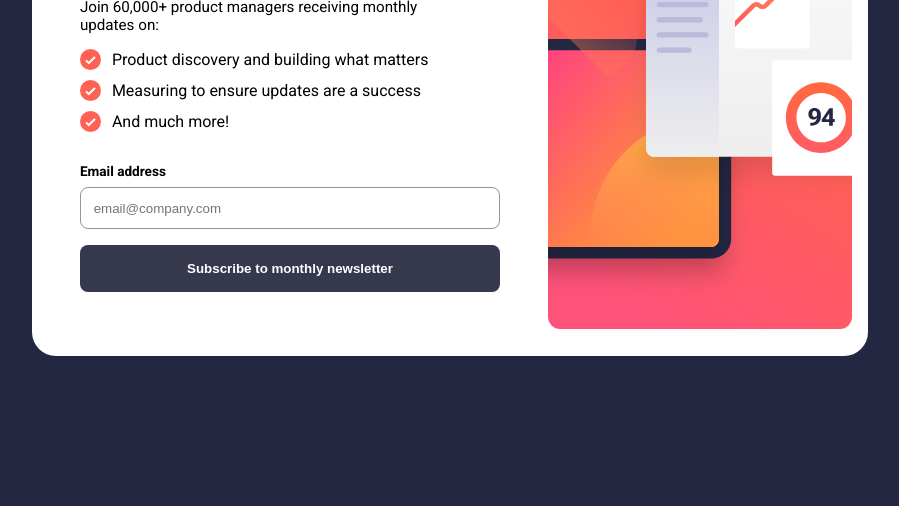
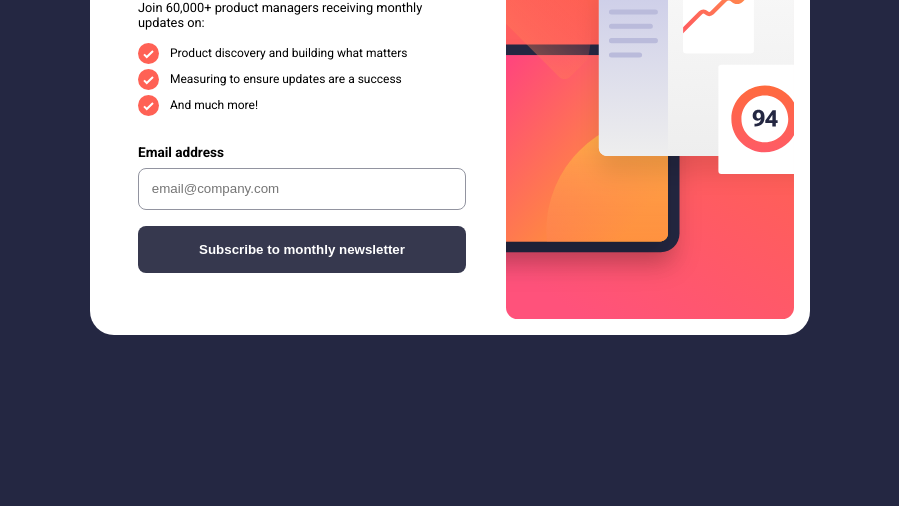
Before and after one commit to N1Coder/newsletter-sign-up-component, a website built with Vite: page index.html in a window 1280 px wide. Shown: the part 294-800 px from the top of the page, without its empty margins (190-1089 px from the left). Built offline with nearby package versions, Linux system fonts and the light colour scheme.

Commit message:
add hover & active state fix component layout

```diff
--- a/index.html
+++ b/index.html
@@ -49,12 +49,10 @@
         </form>
       </div>
 
-      <div class="main-form__right">
-        <img
-          src="./public/assets/images/illustration-sign-up-desktop.svg"
-          alt="Form Illustration"
-        />
-      </div>
+      <img
+        src="./public/assets/images/illustration-sign-up-desktop.svg"
+        alt="Form Illustration"
+      />
     </section>
 
     <!-- Success message start -->
--- a/style.css
+++ b/style.css
@@ -5,6 +5,12 @@
 
   /* color */
   --primary-tomato: 4, 100%, 67%;
+  --primary-red: 346, 96%, 65%;
+  --primary-gradient: linear-gradient(
+    60deg,
+    hsl(var(--primary-red)) 5%,
+    hsl(var(--primary-tomato)) 95%
+  );
   --neutral-dark-slate-grey: 234, 29%, 20%;
   --neutral-charcoal-grey: 235, 18%, 26%;
   --neutral-grey: 231, 7%, 60%;
@@ -28,27 +34,30 @@ body {
 }
 
 .main-form {
-  display: flex;
+  display: grid;
+  grid-template-columns: repeat(2, 1fr);
   align-items: center;
+  justify-items: flex-end;
+  max-width: 45rem;
   border-radius: 1.5rem;
   background-color: hsla(var(--neutral-white));
+  padding: 1rem 3rem;
+  padding-right: 1rem;
 }
 
 .main-form .main-form__left {
   display: flex;
   flex-direction: column;
-  padding: 4rem 3rem;
 }
 
 .heading .title {
-  font-size: 3.3rem;
+  font-size: 2.4rem;
   margin-bottom: 1rem;
 }
 
 .heading .sub-title {
-  font-size: 0.95rem;
+  font-size: 0.8rem;
   margin-bottom: 1rem;
-  width: 85%;
 }
 
 .lists-benefit {
@@ -57,6 +66,7 @@ body {
   gap: 0.75rem;
   list-style: none;
   margin-bottom: 2rem;
+  font-size: 0.75rem;
 }
 
 .lists-benefit .list {
@@ -68,7 +78,7 @@ body {
   content: url("./public/assets/images/icon-list.svg");
   position: absolute;
   left: 0;
-  top: -1px;
+  top: -3px;
 }
 
 .input-email {
@@ -91,7 +101,7 @@ body {
 }
 
 .input-email button {
-  background-color: hsla(var(--neutral-charcoal-grey));
+  background: hsla(var(--neutral-charcoal-grey));
   color: hsla(var(--neutral-white));
   font-weight: var(--font-bold);
   padding: 1rem;
@@ -100,7 +110,16 @@ body {
   border-radius: 0.5rem;
 }
 
-.main-form__right img {
-  max-width: 20rem;
-  padding-right: 1rem;
+.input-email input:focus-visible {
+  border-width: 2px;
+  border-color: hsla(var(--neutral-charcoal-grey));
 }
+
+.input-email button:hover,
+.input-email button:focus-visible {
+  background: var(--primary-gradient);
+}
+
+img {
+  max-width: 18rem;
+}
```
